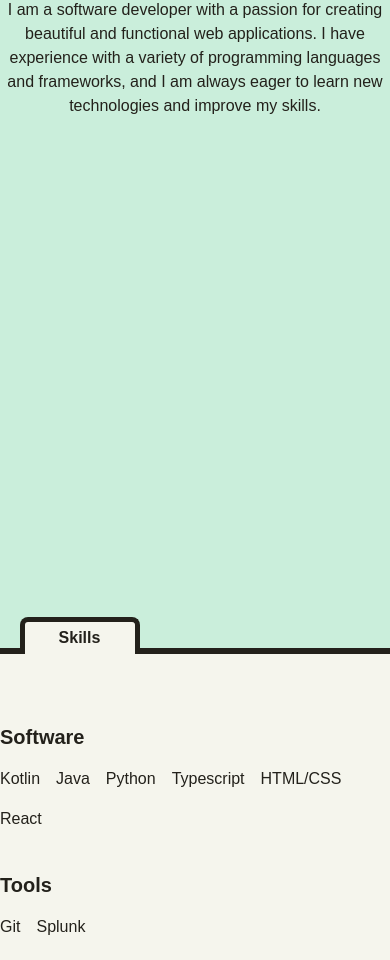
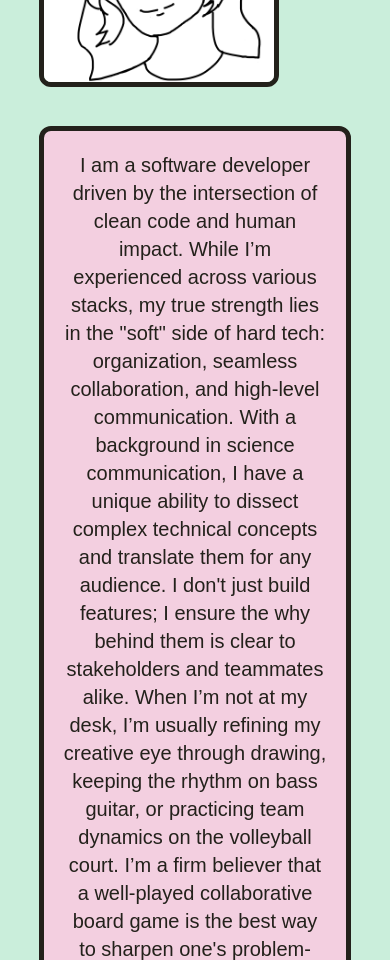
Before and after one commit to Tierlina/personal-website, a React (Vite) app: page / in a window 390 px wide. Shown: the part 1040-2000 px from the top of the page. Built offline with nearby package versions, Linux system fonts and the light colour scheme.

Commit message:
made improvements to about section and projects

```diff
--- a/src/About.tsx
+++ b/src/About.tsx
@@ -4,16 +4,21 @@ import Tab from './Tab';
 export function About() {
   return (
     <section id="about">
-      <Container className="h-screen bg-green">
+      <Container className=" bg-green">
+        <div className='h70'/>
         <div>
-          <Tab description="About me" color="bg-green"/>
+          <Tab description="About me" color="bg-green" />
         </div>
 
-        <div className="flex flex-col items-center justify-center h-[50vh]">
-          <h2 className="text-center">
-            I am a software developer with a passion for creating beautiful and functional web applications.
-            I have experience with a variety of programming languages and frameworks, and I am always eager to learn new technologies and improve my skills.
-          </h2>
+        <div className="flex flex-col md:flex-row  ml-[10vw] md:ml-[5vw]">
+          <img src="src\assets\Tierlina.png" className='size-60 border-5 rounded-xl' />
+          <div className=" mb-20 text-center text-xl w-[80vw] md:w-[60vw] md:ml-[10vw] mt-[10vw] md:mt-0 p-[5vw] bg-pink border-5 rounded-xl">
+I am a software developer driven by the intersection of clean code and human impact. While I’m experienced across various stacks, my true strength lies in the "soft" side of hard tech: organization, seamless collaboration, and high-level communication.
+
+With a background in science communication, I have a unique ability to dissect complex technical concepts and translate them for any audience. I don't just build features; I ensure the why behind them is clear to stakeholders and teammates alike.
+
+When I’m not at my desk, I’m usually refining my creative eye through drawing, keeping the rhythm on bass guitar, or practicing team dynamics on the volleyball court. I’m a firm believer that a well-played collaborative board game is the best way to sharpen one's problem-solving skills.
+          </div>
         </div>
       </Container>
     </section>
--- a/src/App.tsx
+++ b/src/App.tsx
@@ -2,6 +2,7 @@ import { useEffect, useState } from 'react'
 
 import { Skills } from './Skills'
 import {Projects} from './Projects'
+import {Contact} from './Contact'
 import { UserButton } from './UserButton'
 import { MantineProvider, createTheme } from '@mantine/core'
 import type { MantineColorsTuple } from '@mantine/core'
@@ -30,6 +31,7 @@ function App() {
         <About />
         <Skills />
         <Projects />
+        <Contact />
       </div>
 
     </MantineProvider>
--- /dev/null
+++ b/src/Contact.tsx
@@ -0,0 +1,9 @@
+
+
+export function Contact() {
+    return(
+        <div className='bg-pink h-screen'>
+
+        </div>
+    )
+}
--- a/src/Projects.tsx
+++ b/src/Projects.tsx
@@ -1,10 +1,27 @@
+import { ProjectsCard } from './ProjectsCard';
 import Tab from './Tab'
+import farmingImg from './assets/AotearoaFarming.png'
+
+const projectList = [
+    {
+        name: "Aotearoa Farming",
+        image: farmingImg,
+        description: "sypnopsis",
+        techstack: ['javascript', 'figma'],
+    }
+]
 
 
 export function Projects() {
-    return(
+    return (
         <div className='bg-lavender'>
-            <Tab description="Projects" color="bg-lavender"/>
+            <Tab description="Projects" color="bg-lavender" />
+            <div className='p-[5vw]'>
+                {projectList.map((project, index) => (
+                    <ProjectsCard key={index}{...project}
+                    />
+                ))}
+            </div>
         </div>
-    )
+    );
 }
--- /dev/null
+++ b/src/ProjectsCard.tsx
@@ -0,0 +1,29 @@
+
+interface CardProps {
+    name: string,
+    image: string,
+    description: string,
+    techstack: string[],
+}
+
+export function ProjectsCard({ name, image, description, techstack }: CardProps) {
+    return (
+        <div className="border-5 p-4 rounded-lg mb-4 shadow-sm bg-beige">
+            <img src={image} alt={name} className="h-full w-full h-48 object-cover rounded border-5" />
+            <h3 className="text-xl font-bold mt-2">{name}</h3>
+            <p className="text-gray-600">{description}</p>
+            <div className="mt-2">
+                {techstack.map((tech, index) => (
+                <span
+                    key={index}
+                    className="text-xs font-mono bg-pink px-2 py-1 mr-2 rounded">
+                        {tech}
+                </span>
+                ))
+                }
+
+            </div>
+        </div>
+    );
+
+}
--- a/src/Skills.tsx
+++ b/src/Skills.tsx
@@ -1,34 +1,31 @@
 import Tab from './Tab'
 import SkillsCard from './SkillsCard'
-import type { label } from 'framer-motion/client';
+import { FaRegEye, FaGitAlt, FaReact, FaJava, FaPython, FaHtml5 } from "react-icons/fa"
+import { SiFigma, SiVite, SiKotlin, SiTypescript, SiSplunk } from "react-icons/si"
+import { motion } from 'framer-motion';
+
 
 
 const skillCategories = [
   {
     title: "Software",
     skills: [
-      { name: "Kotlin", image: "" },
-      { name: "Java", image: "" },
-      { name: "Python", image: "" },
-      { name: "Typescript", image: "" },
-      {name: "HTML/CSS", image: ""},
-      {name: "React", image: ""}
+      { name: "Kotlin", icon: SiKotlin },
+      { name: "Java", icon: FaJava },
+      { name: "Python", icon: FaPython },
+      { name: "Typescript", icon: SiTypescript },
+      {name: "HTML/CSS", icon: FaHtml5},
+      {name: "React", icon: FaReact},
+      {name: "Vite", icon: SiVite},
 
     ],
   },
   {
     title: "Tools",
     skills: [
-      { name: "Git", image: "" },
-      { name: "Splunk", image: "" },
-    ],
-  },
-  {
-    title: "Design",
-    skills: [
-      { name: "Figma", image: "" },
-      { name: "User Research", image: "" },
-      { name: "Design Principles", image: "" },
+      { name: "Git", icon: FaGitAlt },
+      { name: "Splunk", icon: SiSplunk },
+      { name: "Figma", icon: SiFigma },
     ],
   },
 ];
@@ -36,29 +33,36 @@ const skillCategories = [
 export function Skills() {
   return (
     <section id="skills">
-      <div className="min-h-screen bg-beige">
+      <div className=" bg-beige">
         <Tab description="Skills" color="bg-beige" />
 
-        <div className="space-y-10 mt-8">
+        <div className="flex flex-col mt-8 space-y-10 mb-[10vw]">
           {skillCategories.map((category) => (
             <div key={category.title}>
-              <h2 className="text-xl font-semibold mb-4">
+              <h2 className="text-xl font-semibold mb-4 ml-10 md:text-2xl lg:text-3xl">
                 {category.title}
               </h2>
 
-              <div className="flex flex-wrap gap-4">
-                {category.skills.map((skill, index) => (
-                  <SkillsCard
-                    key={index}
-                    image={skill.image}
-                    name={skill.name}
-                  />
-                ))}
+              <div className="flex flex-wrap justify-center gap-5 md:gap-10  ">
+                {category.skills.map((skill) => {
+                  const Icon = skill.icon
+                  return (
+                    <motion.a
+                      key={skill.name}
+                      whileHover={{ scale: 1.1 }}
+                      className="group"
+                    >
+                      <SkillsCard
+                        name={skill.name}
+                        icon={<Icon className="text-xl md:text-4xl lg:text-6xl text-black group-hover:text-dark-pink" />} />
+                    </motion.a>
+                  )
+                })}
               </div>
             </div>
           ))}
         </div>
       </div>
     </section>
-  );
+  )
 }
--- a/src/SkillsCard.tsx
+++ b/src/SkillsCard.tsx
@@ -1,13 +1,15 @@
 interface CardProps {
     name :string;
-    image : string;
+    icon : React.ReactNode;
 }
 
-export default function skillsCard({name, image} : CardProps) {
-    return (
-        <div>
-            <img src = {image}/>
-            <h4>{name}</h4>
-        </div>
-    )
+export default function SkillsCard({ name, icon }: CardProps) {
+  return (
+    <div className="flex flex-col justify-center items-center border-5 border-softblack w-[100px] h-[60px] sm:min-w-[140px] sm:min-h-[80px] lg:min-w-[200px] lg:min-h-[120px] rounded-lg
+                    transition-colors duration-200
+                    hover:bg-pink hover:border-dark-pink hover:text-dark-pink ">
+      {icon}
+      <h4 className ="text-l sm:text-2xl lg:text-2xl font-bold">{name}</h4>
+    </div>
+  )
 }
--- a/src/SmallHeaderLayout.tsx
+++ b/src/SmallHeaderLayout.tsx
@@ -1,43 +1,51 @@
-import { TbMenu } from "react-icons/tb";
-import { useEffect, useState } from "react";
-import Sticky from 'react-stickynode';
+import { TbMenu2, TbX } from "react-icons/tb";
+import { useState } from "react";
+import Sticky from "react-stickynode";
 
 const mainLinks = [
-    { link: '#', label: 'Intro' },
-    { link: './info.tsx', label: 'About' },
-    { link: '#', label: 'Skills' },
-    { link: '#', label: 'Projects' },
-    { link: '#', label: 'Contact' },
+  { link: "#", label: "Intro" },
+  { link: "#about", label: "About" },
+  { link: "#skills", label: "Skills" },
+  { link: "#", label: "Projects" },
+  { link: "#", label: "Contact" },
 ];
-
 
 export default function SmallHeaderLayout() {
   const [open, setOpen] = useState(false);
 
-    const handleToggle = () => {
-        setOpen(!open);
-    };
-
-    const mainItems = mainLinks.map((item, index) => {
-        return (
-            <a href={item.link} key={item.label} className='px-3 py-2 rounded color-softblack transition-colors duration-150 focus:outline-none'>
+  const mainItems = mainLinks.map((item) => (
+    <a
+      href={item.link}
+      key={item.label}
+      className="px-3 py-2 text-softblack"
+    >
       {item.label}
     </a>
-        );
-    });
+  ));
+
   return (
-        <div>
     <Sticky enabled={true} top={0} innerZ={1000} activeClass="sticky-header">
-                <button className="p-2" onClick={handleToggle}>
-                    {open ? 'Close' : <TbMenu className='text-2xl text-softblack' />}
+      {!open && (
+        <div className="flex w-full">
+          <button className="p-2 ml-auto" onClick={() => setOpen(true)}>
+            <TbMenu2 className="bg-transparent text-2xl text-softblack" />
           </button>
+        </div>
+      )}
 
       {open && (
-                    <header className="flex items-center bg-beige border-t-0 border-5 rounded">
+        <header className=" bg-beige border-t-0 border-5 rounded w-full">
+          <div className="flex w-full">
+            <button className="p-2 ml-auto" onClick={() => setOpen(false)}>
+              <TbX className="text-2xl text-softblack" />
+            </button>
+          </div>
+
+          <nav className="items-end pb-2">
             {mainItems}
+          </nav>
         </header>
       )}
     </Sticky>
-        </div>
   );
 }
--- a/src/index.css
+++ b/src/index.css
@@ -22,6 +22,8 @@
   --color-dark-lavender: oklch(0.7206 0.1492 281.99);
   --color-green: oklch(0.9181 0.0455 162.4);
   --color-dark-green: oklch(0.8385 0.1194 159.17);
+  --color-pink: oklch(0.8898 0.0459 347.94);
+  --color-dark-pink: oklch(0.7162 0.1529 350.95);
 }
 
 a {
```
Also changed, not shown: src/DoubleHeader.tsx (+55 -6 lines), src/assets/AotearoaFarming.png (added), src/assets/Tierlina.png (added). Lines whose indentation alone changed are shown as unchanged.
